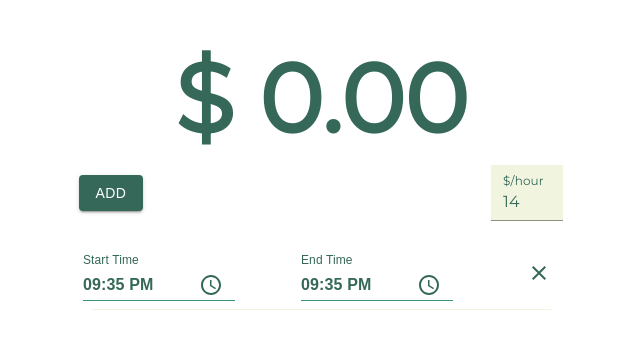
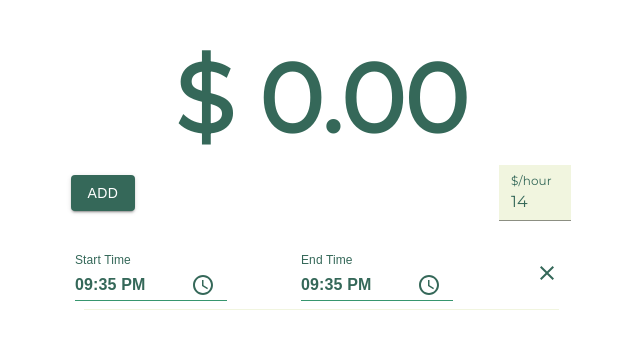
Before and after one commit to AnthonyJordanDang/pay-calculator-v2, a React (Create React App) app: page / in a window 1280 px wide. Shown: the top 340 px of the page, without its empty margins (319-959 px from the left). Built offline with nearby package versions, Linux system fonts and the light colour scheme; a web font is replaced by a local one.

Commit message:
fix width of options

```diff
--- a/src/scss/main.scss
+++ b/src/scss/main.scss
@@ -23,7 +23,7 @@ body {
     margin: auto;
     width: 500px;
     height: 100vh;
-    justify-content: flex-start;
+    align-items: center;
 
     .input-rate {
         width: 9vh;
@@ -42,6 +42,7 @@ body {
 
     .options {
         display: flex;
+        width: 100%;
         margin: 1vh;
         flex-direction: row;
         align-items: center;
@@ -70,6 +71,7 @@ body {
         display: flex;
         flex-direction: column;
         margin: 1vh;
+        width: 100%;
 
         .--list-row {
             display: flex;
```
